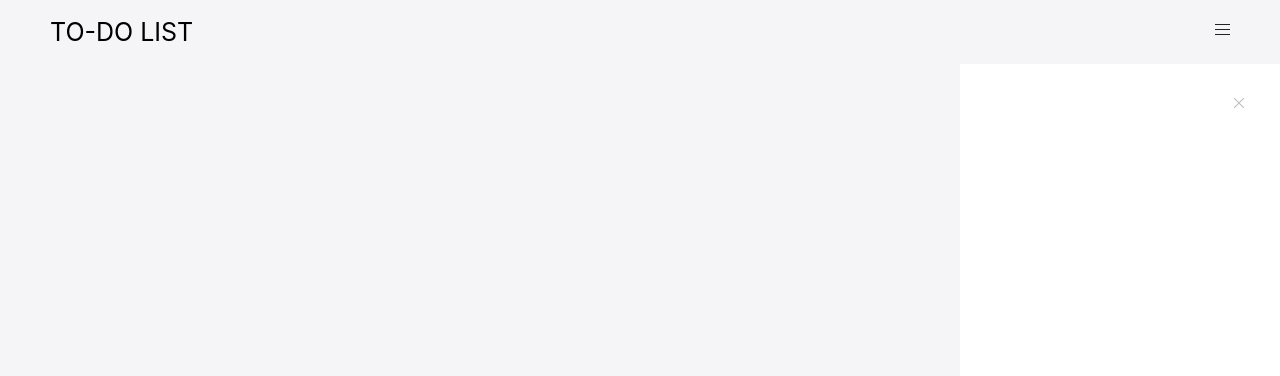
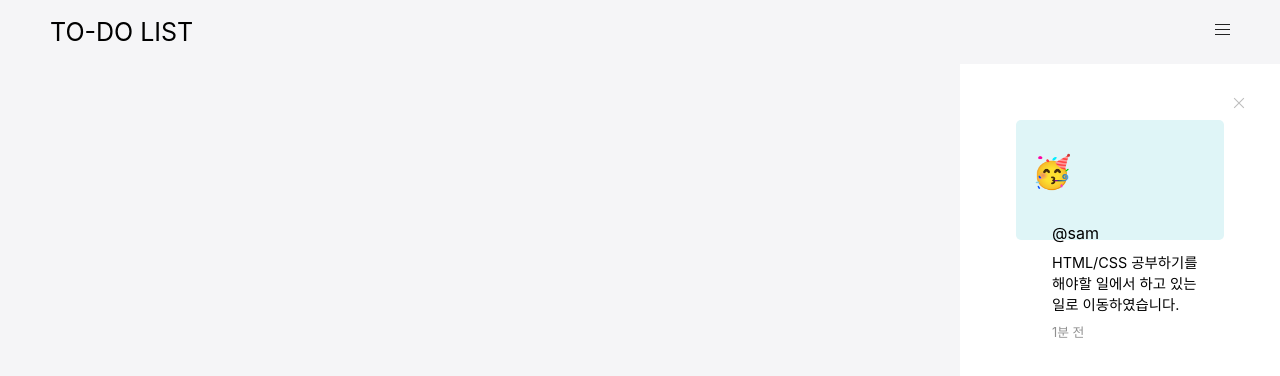
Before and after one commit to codesquad-members-2021/todo-list, a React (Create React App) app in the folder FE/todolist/: page / in a window 1280 px wide. Shown: the top 376 px of the page. Built offline with nearby package versions, Linux system fonts and the light colour scheme.

Commit message:
[#10] feat: :hamster: Note 컴포넌트 기본 스타일 완성

```diff
--- a/FE/todolist/src/sidebar/Sidebar.js
+++ b/FE/todolist/src/sidebar/Sidebar.js
@@ -1,7 +1,7 @@
 import React from 'react';
 import styled from 'styled-components';
 import Icon from '../utilComponent/Icon';
-// import Note from './note/Note';
+import Note from './note/Note';
 
 //transform: scale(0) & scale(1)로 사이드바 토글 효과 넣기
 const SidebarStyle = styled.aside`
@@ -15,8 +15,9 @@ const SidebarStyle = styled.aside`
     }
 `;
 
-const IconBox = styled.span`
+const IconBox = styled.div`
     float: right;
+    height: 20px;
 `;
 
 
@@ -27,9 +28,7 @@ const Sidebar = () => {
             <IconBox>
                 <Icon type={"close"}/>
             </IconBox>
-
-
-
+            <Note/>
             </aside>
         </SidebarStyle>
     )
--- a/FE/todolist/src/sidebar/note/Note.js
+++ b/FE/todolist/src/sidebar/note/Note.js
@@ -5,14 +5,32 @@ import NoteAuthor from './NoteAuthor';
 import NoteBody from './NoteBody';
 import NoteTimeRecord from './NoteTimeRecord';
 
+const NoteStyle = styled.div`
+    height: 120px;
+    border-radius: 5px;
+    background-color: #dff5f7;
+    margin: 1.5rem;
+`;
+
+const NoteInfoStyle = styled.div`
+    display: inline-block;
+    height: 80%;
+    width: 75%;
+    float: right;
+    margin-top: 1rem;
+    margin-right: 1rem;
+`;
+
 const Note = () => {
     return (
-        <>
+        <NoteStyle>
             <NoteProfilePic/>
-            <NoteAuthor/>
-            <NoteBody/>
-            <NoteTimeRecord/>
-        </>
+            <NoteInfoStyle>
+                <NoteAuthor/>
+                <NoteBody/>
+                <NoteTimeRecord value={{ time: "1분"}}/>
+            </NoteInfoStyle>
+        </NoteStyle>
     )
 }
 
--- a/FE/todolist/src/sidebar/note/NoteBody.js
+++ b/FE/todolist/src/sidebar/note/NoteBody.js
@@ -1,5 +1,18 @@
 import React from 'react';
+import styled from 'styled-components';
+
+const NoteBodyStyle = styled.div`
+    margin-top: 0.5rem;
+    font-size: 0.9rem;
+`;
 
 const NoteBody = () => {
+    const message = `HTML/CSS 공부하기를 해야할 일에서 하고 있는 일로 이동하였습니다.`;
+    return (
+        <NoteBodyStyle>
+            {message}
+        </NoteBodyStyle>
+    )
+}
 
-}
+export default NoteBody;
--- a/FE/todolist/src/sidebar/note/NoteProfilePic.js
+++ b/FE/todolist/src/sidebar/note/NoteProfilePic.js
@@ -1,3 +1,20 @@
 import React from 'react';
+import styled from 'styled-components';
 
-const NoteProfilePic = () => {}
+const ProfileStyle = styled.span`
+    display: inline-block;
+    margin-top: 1rem;
+    height: max-content;
+    width: 30px;
+    padding: 1rem;
+    font-size: 2rem;
+`;
+
+
+const NoteProfilePic = () => {
+    return (
+        <ProfileStyle>🥳</ProfileStyle>
+    )
+}
+
+export default NoteProfilePic;
--- a/FE/todolist/src/sidebar/note/NoteTimeRecord.js
+++ b/FE/todolist/src/sidebar/note/NoteTimeRecord.js
@@ -1,5 +1,17 @@
 import React from 'react';
+import styled from 'styled-components';
 
-const NoteTimeRecord = () => {
+const NoteTimeStyle = styled.div`
+    margin-top: 0.5rem;
+    font-size: 0.8rem;
+    color: #909090;
+`;
 
+const NoteTimeRecord = ({ time }) => {
+    const initialTime = `${time}`;
+    return (
+        <NoteTimeStyle>1분 전</NoteTimeStyle>
+    )
 }
+
+export default NoteTimeRecord;
```
